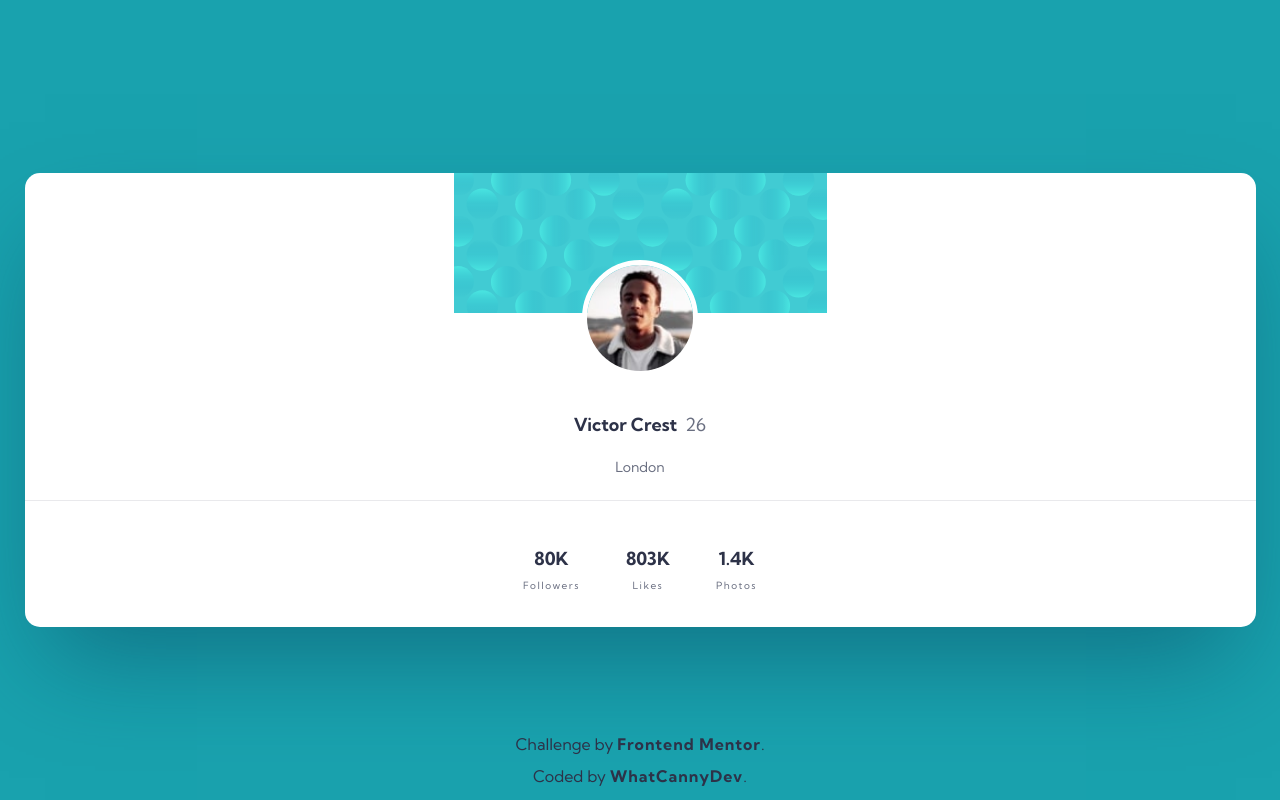
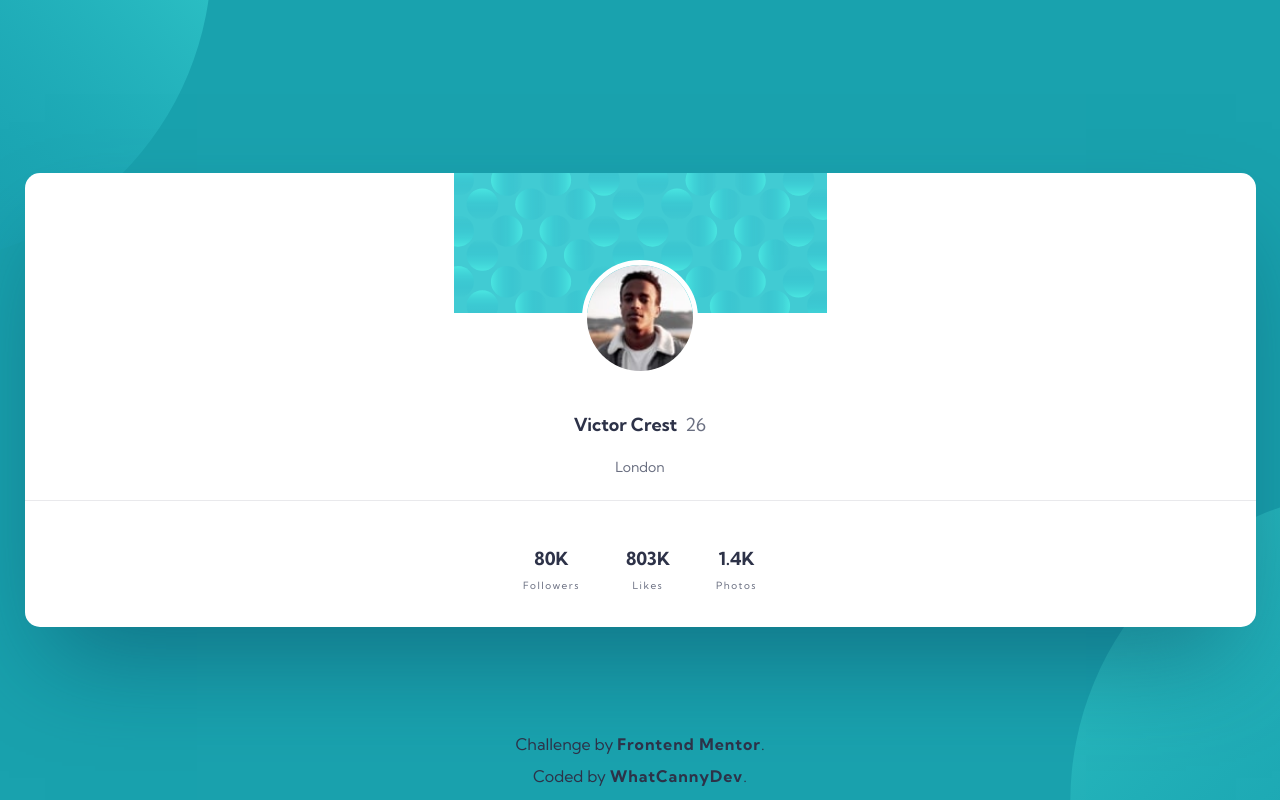
Before and after one commit to CannyRo/FrontendMentor_ProfileCardComponent_cfArpWshJ, a plain HTML site: page index.html in a window 1280 px wide. Drawn offline with Linux system fonts and the light colour scheme.

Commit message:
Background patterns of body

```diff
--- a/style.css
+++ b/style.css
@@ -15,13 +15,16 @@ body{
     position: relative;
     display: flex;
     min-height: 100vh;
-    /* font-family: var(--main-font), 'Gill Sans', 'Gill Sans MT', Calibri, 'Trebuchet MS', sans-serif; */
-    font-family: var(--main-font);
+    font-family: var(--main-font), 'Gill Sans', 'Gill Sans MT', Calibri, 'Trebuchet MS', sans-serif;
     font-size: 1rem;
     line-height: 100%;
     font-weight: 400;
     color: var(--Very-dark-desaturated-blue);
     background-color: var(--Dark-cyan);
+    background-image: url('./images/bg-pattern-top.svg'), url('./images/bg-pattern-bottom.svg');
+    background-repeat: no-repeat, no-repeat;
+    background-size: 38.875rem auto;
+    background-position: left -410px top -356px, right -412px bottom -312px;
     overflow: hidden;
 }
 main{
```
